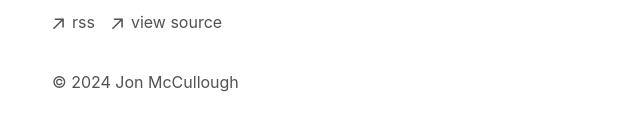
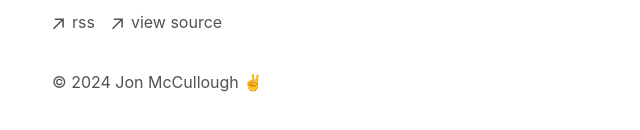
Before and after one commit to jonmccull/blog, a Next.js app: page / in a window 1280 px wide. Shown: the part 326-456 px from the top of the page, without its empty margins (300-940 px from the left). Built offline with nearby package versions, Linux system fonts and the light colour scheme.

Commit message:
Footer update

```diff
--- a/app/components/footer.tsx
+++ b/app/components/footer.tsx
@@ -43,7 +43,7 @@ export default function Footer() {
         </li>
       </ul>
       <p className="mt-8 text-neutral-600 dark:text-neutral-300">
-        © {new Date().getFullYear()} Jon McCullough
+        © {new Date().getFullYear()} Jon McCullough ✌️
       </p>
     </footer>
   )
```
